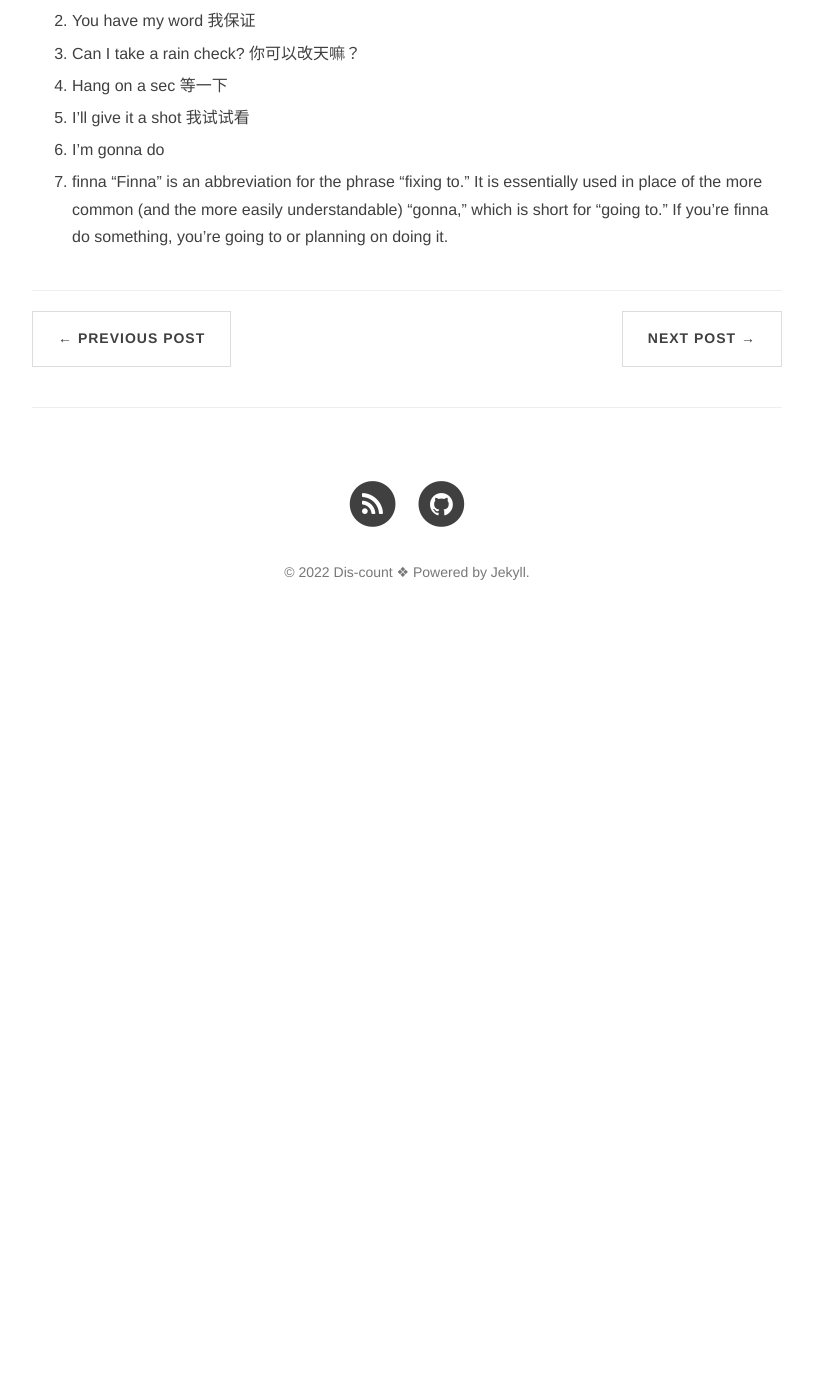
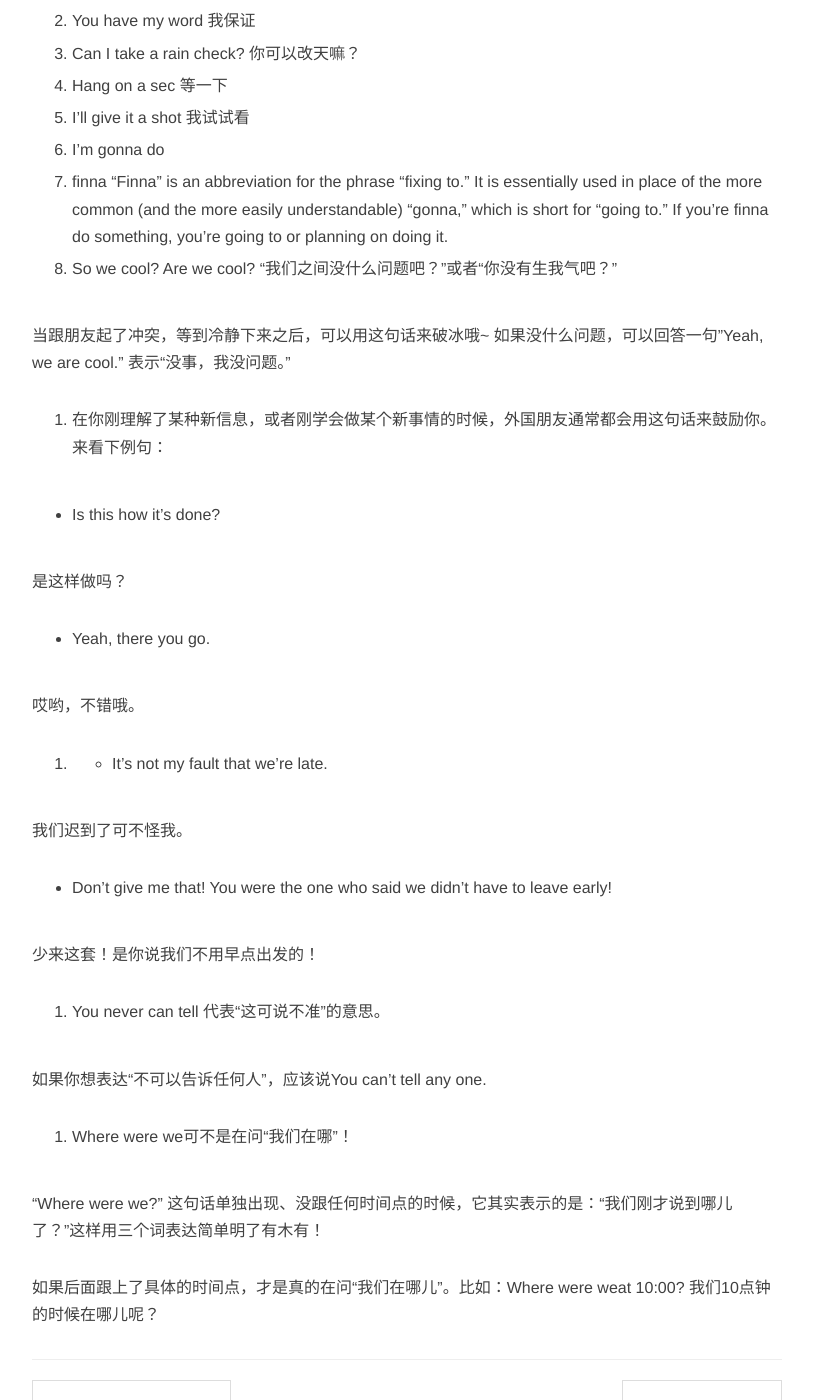
Before and after one commit to Dis-count/Dis-count.github.io, a Jekyll site: the page built from _posts/2022-01-27-English-Accumulation.md, in a window 1280 px wide and 1400 px high, scrolled down 479 px. Shown: the whole window, without its empty margins (233-1046 px from the left). Built offline with Jekyll 4.4.1, drawn with Linux system fonts in a browser that asks for light colours; nearby versions of some CDN libraries; comment, search, counter and statistics services are not loaded; before the commit the page ends 1129 px from its top, so only the background shows below that.

Commit message:
Update 2022-01-27-English-Accumulation.md

```diff
--- a/_posts/2022-01-27-English-Accumulation.md
+++ b/_posts/2022-01-27-English-Accumulation.md
@@ -21,3 +21,36 @@ description:
 
 7. finna
 "Finna" is an abbreviation for the phrase "fixing to." It is essentially used in place of the more common (and the more easily understandable) "gonna," which is short for "going to." If you're finna do something, you're going to or planning on doing it.
+
+8. So we cool? Are we cool?
+“我们之间没什么问题吧？”或者“你没有生我气吧？”
+
+当跟朋友起了冲突，等到冷静下来之后，可以用这句话来破冰哦~ 如果没什么问题，可以回答一句"Yeah, we are cool." 表示“没事，我没问题。”
+
+9.  在你刚理解了某种新信息，或者刚学会做某个新事情的时候，外国朋友通常都会用这句话来鼓励你。来看下例句：
+
+- Is this how it's done?
+
+是这样做吗？
+
+- Yeah, there you go.
+
+哎哟，不错哦。
+
+10. - It's not my fault that we're late.
+
+我们迟到了可不怪我。
+
+- Don't give me that! You were the one who said we didn't have to leave early!
+
+少来这套！是你说我们不用早点出发的！
+
+11. You never can tell 代表“这可说不准”的意思。
+
+如果你想表达“不可以告诉任何人”，应该说You can't tell any one.
+
+12. Where were we可不是在问“我们在哪”！
+
+"Where were we?" 这句话单独出现、没跟任何时间点的时候，它其实表示的是：“我们刚才说到哪儿了？”这样用三个词表达简单明了有木有！
+
+如果后面跟上了具体的时间点，才是真的在问“我们在哪儿”。比如：Where were weat 10:00? 我们10点钟的时候在哪儿呢？
```
